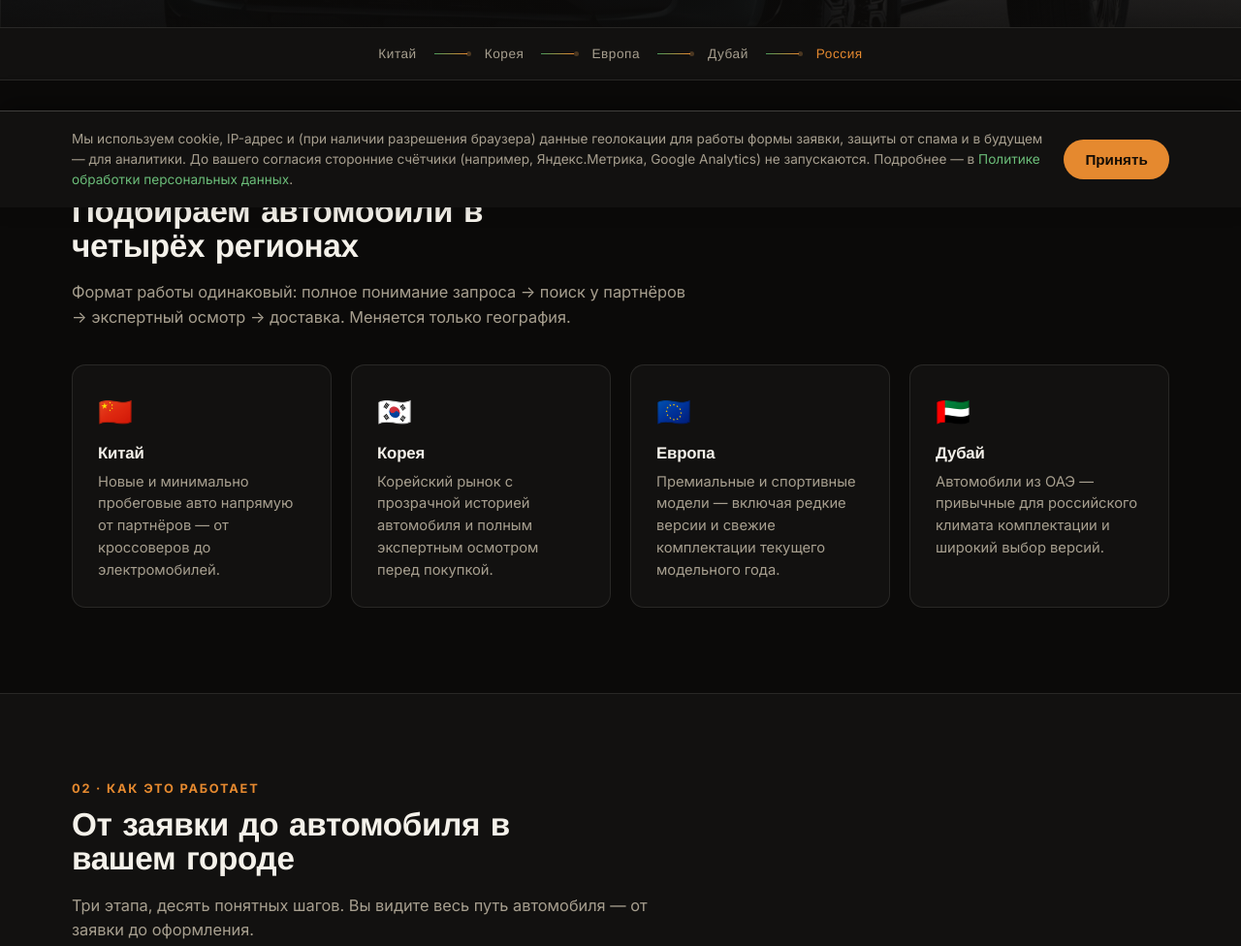
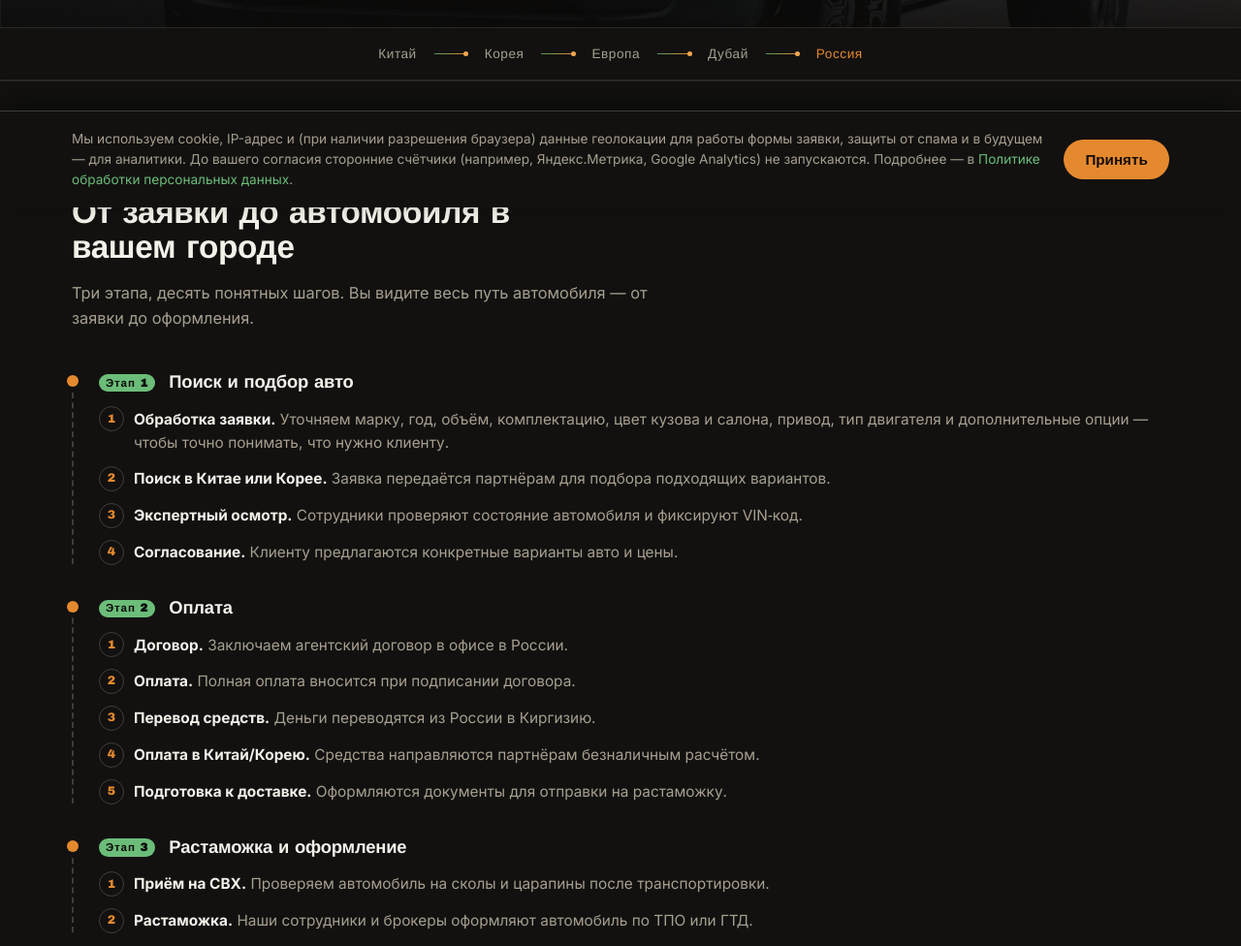
Before and after one commit to abdurahmanovzelimhan627-prog/rushavto, a website: page index.html in a window 1280 px wide. Shown: the part 586-1562 px from the top of the page at 97% size. Drawn offline with Linux system fonts and the light colour scheme.

Commit message:
Убрать секцию "Направления" (4 региона) с главной страницы
Удалена секция с карточками Китай/Корея/Европа/Дубай, ссылка "Направления"
из меню на обеих страницах, перенумерованы оставшиеся секции (01-06).

Co-Authored-By: Claude Sonnet 5 <noreply@anthropic.com>

```diff
--- a/index.html
+++ b/index.html
@@ -21,7 +21,6 @@
     </a>
 
     <nav class="main-nav" id="mainNav">
-      <a href="#directions">Направления</a>
       <a href="catalog.html">Каталог</a>
       <a href="#process">Как это работает</a>
       <a href="#cases">Кейсы</a>
@@ -75,42 +74,10 @@
     </div>
   </section>
 
-  <!-- DIRECTIONS -->
-  <section class="section" id="directions">
-    <div class="wrap">
-      <p class="section-eyebrow">01 · Направления</p>
-      <h2>Подбираем автомобили в четырёх регионах</h2>
-      <p class="section-lede">Формат работы одинаковый: полное понимание запроса → поиск у партнёров → экспертный осмотр → доставка. Меняется только география.</p>
-
-      <div class="grid grid-4 directions-grid">
-        <article class="dir-card">
-          <span class="dir-flag">🇨🇳</span>
-          <h3>Китай</h3>
-          <p>Новые и минимально пробеговые авто напрямую от партнёров — от кроссоверов до электромобилей.</p>
-        </article>
-        <article class="dir-card">
-          <span class="dir-flag">🇰🇷</span>
-          <h3>Корея</h3>
-          <p>Корейский рынок с прозрачной историей автомобиля и полным экспертным осмотром перед покупкой.</p>
-        </article>
-        <article class="dir-card">
-          <span class="dir-flag">🇪🇺</span>
-          <h3>Европа</h3>
-          <p>Премиальные и спортивные модели — включая редкие версии и свежие комплектации текущего модельного года.</p>
-        </article>
-        <article class="dir-card">
-          <span class="dir-flag">🇦🇪</span>
-          <h3>Дубай</h3>
-          <p>Автомобили из ОАЭ — привычные для российского климата комплектации и широкий выбор версий.</p>
-        </article>
-      </div>
-    </div>
-  </section>
-
   <!-- PROCESS -->
   <section class="section section-dark" id="process">
     <div class="wrap">
-      <p class="section-eyebrow">02 · Как это работает</p>
+      <p class="section-eyebrow">01 · Как это работает</p>
       <h2>От заявки до автомобиля в вашем городе</h2>
       <p class="section-lede">Три этапа, десять понятных шагов. Вы видите весь путь автомобиля — от заявки до оформления.</p>
 
@@ -152,7 +119,7 @@
   <!-- CASES -->
   <section class="section" id="cases">
     <div class="wrap">
-      <p class="section-eyebrow">03 · Кейсы</p>
+      <p class="section-eyebrow">02 · Кейсы</p>
       <h2>Примеры автомобилей в работе</h2>
       <p class="section-lede">Часть моделей из нашего оборота — реальные фотографии с площадок и от партнёров.</p>
 
@@ -189,7 +156,7 @@
   <section class="section section-dark" id="quote">
     <div class="wrap quote-wrap">
       <div class="quote-copy">
-        <p class="section-eyebrow">04 · Расчёт стоимости</p>
+        <p class="section-eyebrow">03 · Расчёт стоимости</p>
         <h2>Точную цену считаем индивидуально</h2>
         <p class="section-lede">Стоимость зависит от марки, комплектации, курса и текущих условий растаможки — единой формулы тут быть не может. Оставьте параметры, менеджер Мухаммад свяжется и назовёт точную цифру.</p>
         <ul class="quote-points">
@@ -255,7 +222,7 @@
   <!-- ADVANTAGES -->
   <section class="section" id="advantages">
     <div class="wrap">
-      <p class="section-eyebrow">05 · Почему RUSHAUTO</p>
+      <p class="section-eyebrow">04 · Почему RUSHAUTO</p>
       <h2>Более 3 лет и 2000+ доставленных автомобилей</h2>
       <div class="grid grid-4 adv-grid">
         <div class="adv-card">
@@ -281,7 +248,7 @@
   <!-- FAQ -->
   <section class="section section-dark" id="faq">
     <div class="wrap">
-      <p class="section-eyebrow">06 · Вопросы</p>
+      <p class="section-eyebrow">05 · Вопросы</p>
       <h2>Отвечаем на главное</h2>
 
       <div class="faq-list">
@@ -317,7 +284,7 @@
   <section class="section contacts" id="contacts">
     <div class="wrap contacts-inner">
       <div>
-        <p class="section-eyebrow">07 · Контакты</p>
+        <p class="section-eyebrow">06 · Контакты</p>
         <h2>Обсудим ваш автомобиль?</h2>
         <p class="section-lede">Менеджер Мухаммад ответит в WhatsApp, Telegram или по звонку.</p>
 
```
Also changed, not shown: catalog.html (+0 -1 lines).
